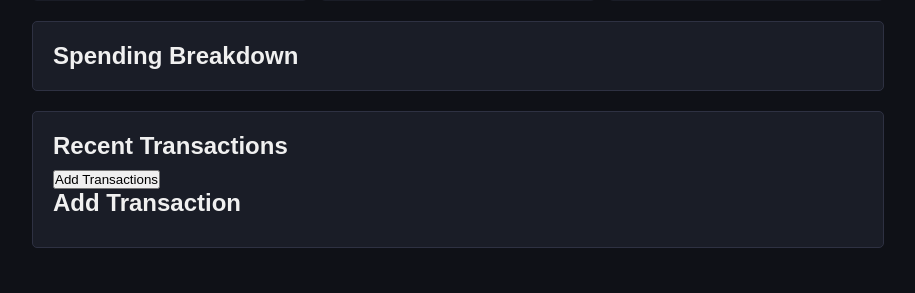
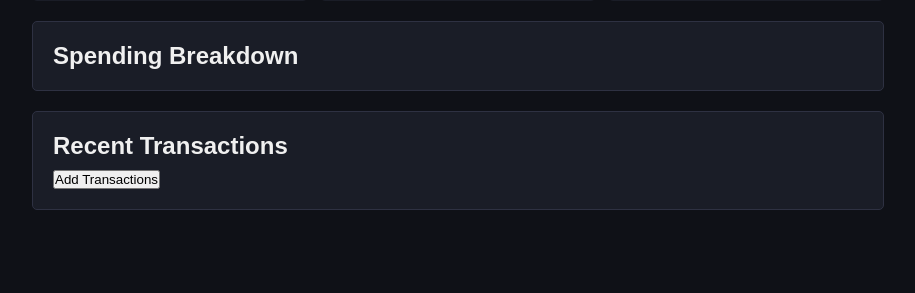
Before and after one commit to Godders1987/flask_budget_app, a Flask app: page / in a window 1280 px wide. Shown: the part 245-538 px from the top of the page, without its empty margins (182-1097 px from the left). Run offline with Flask 3, Linux system fonts and the light colour scheme.

Commit message:
Added display clase to the modal to hide until called

```diff
--- a/static/styles.css
+++ b/static/styles.css
@@ -75,14 +75,6 @@ main {
   gap: 10px;
 }
 
-/* .transaction_top p {
-  border: red 2px solid;
-}
-
-.transaction_row div {
-  border: red 2px solid;
-} */
-
 .transaction_description {
   font-weight: 700;
   /* padding: 5px 15px;
@@ -116,3 +108,7 @@ main {
 .transaction_amount_green {
   color: #1d9e75;
 }
+
+#modal {
+  display: none;
+}
```
